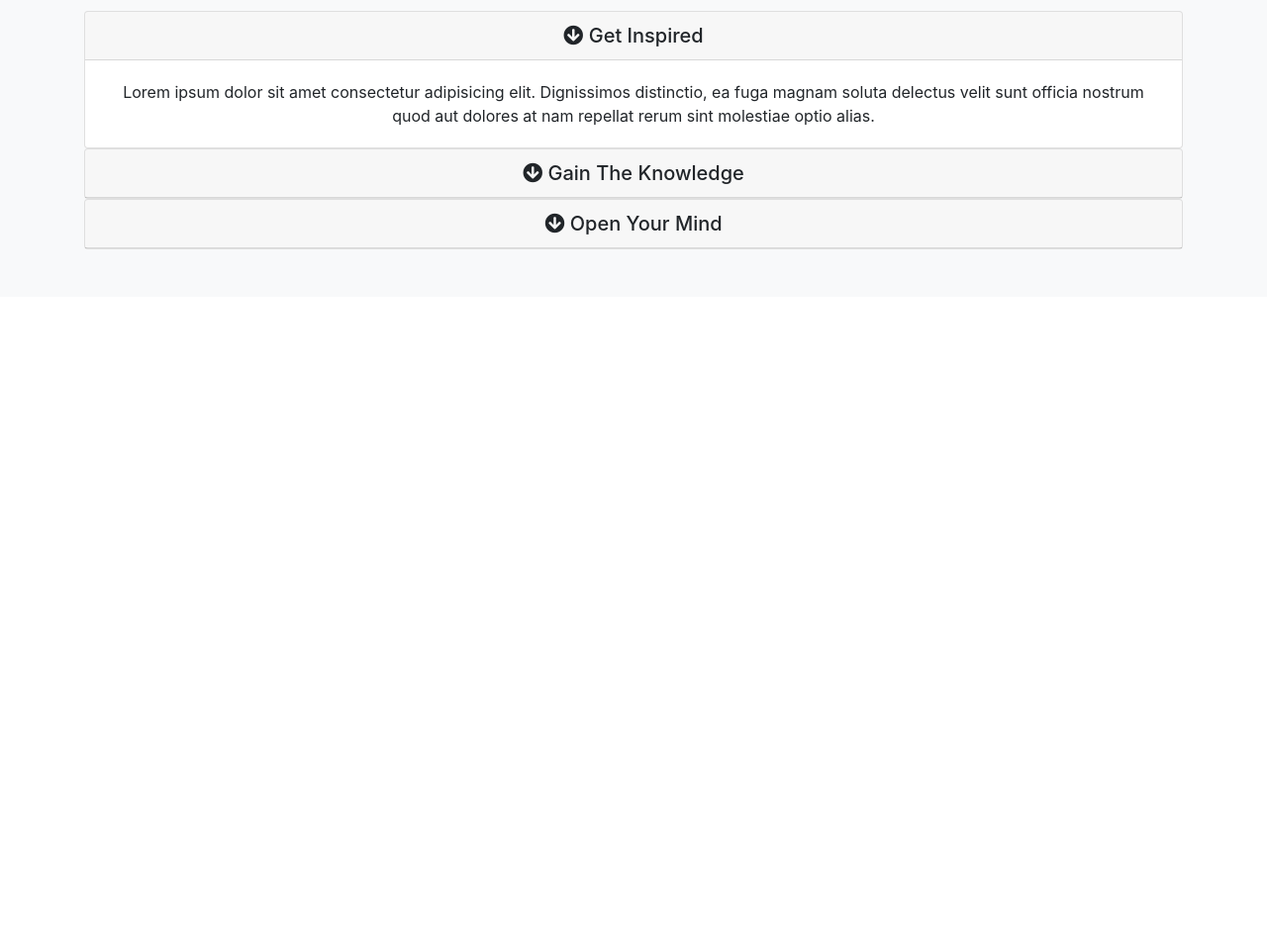
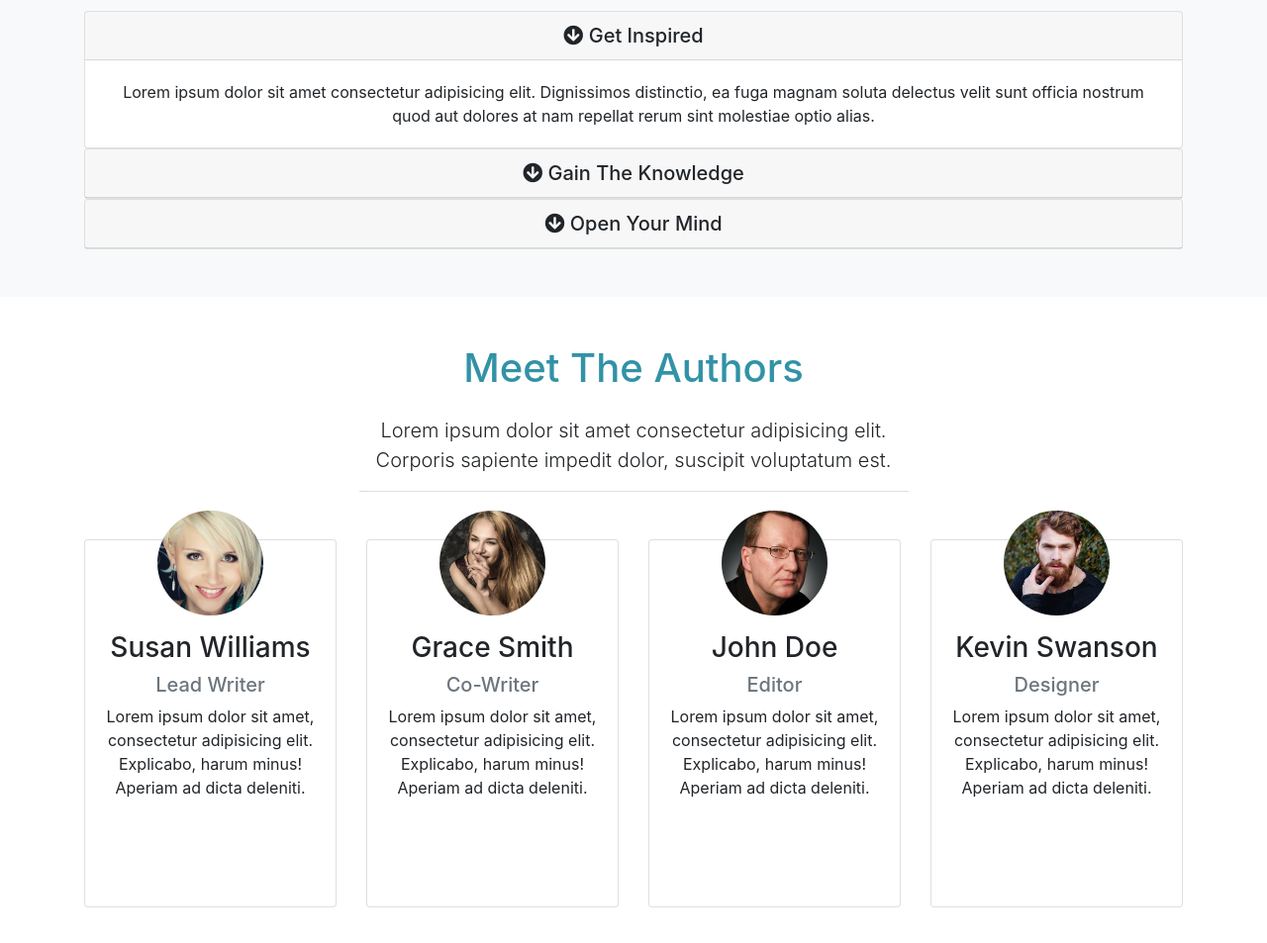
Before and after one commit to CurtisKil/mizuxe, a plain HTML site: page index.html in a window 1280 px wide. Shown: the part 1267-2220 px from the top of the page at 99% size. Before the commit the page ends 1567 px from the top, so only its background shows below. Drawn offline with nearby package versions, Linux system fonts and the light colour scheme.

Commit message:
Authors Area

```diff
--- a/index.html
+++ b/index.html
@@ -249,6 +249,165 @@
       </div>
     </section>
 
+    <!-- AUTHORS -->
+    <section id="authors" class="my-5 text-center">
+      <div class="container">
+        <div class="row">
+          <div class="col">
+            <div class="info-header mb-5">
+              <h1 class="text-primary pb-3">Meet The Authors</h1>
+              <p class="lead">
+                Lorem ipsum dolor sit amet consectetur adipisicing elit.
+                Corporis sapiente impedit dolor, suscipit voluptatum est.
+              </p>
+            </div>
+          </div>
+        </div>
+
+        <div class="row">
+          <div class="col-lg-3 col-md-6">
+            <div class="card">
+              <div class="card-body">
+                <img
+                  src="img/person1.jpg"
+                  alt="Lead Author"
+                  class="img-fluid rounded-circle w-50 mb-3"
+                />
+                <h3>Susan Williams</h3>
+                <h5 class="text-muted">Lead Writer</h5>
+                <p>
+                  Lorem ipsum dolor sit amet, consectetur adipisicing elit.
+                  Explicabo, harum minus! Aperiam ad dicta deleniti.
+                </p>
+                <div class="d-flex justify-content-center">
+                  <div class="p-4">
+                    <a href="http://facebook.com">
+                      <i class="fab fa-facebook"></i
+                    ></a>
+                  </div>
+                  <div class="p-4">
+                    <a href="http://twitter.com">
+                      <i class="fab fa-twitter"></i
+                    ></a>
+                  </div>
+                  <div class="p-4">
+                    <a href="http://instagram.com">
+                      <i class="fab fa-instagram"></i
+                    ></a>
+                  </div>
+                </div>
+              </div>
+            </div>
+          </div>
+
+          <div class="col-lg-3 col-md-6">
+            <div class="card">
+              <div class="card-body">
+                <img
+                  src="img/person2.jpg"
+                  alt="Co-Writer"
+                  class="img-fluid rounded-circle w-50 mb-3"
+                />
+                <h3>Grace Smith</h3>
+                <h5 class="text-muted">Co-Writer</h5>
+                <p>
+                  Lorem ipsum dolor sit amet, consectetur adipisicing elit.
+                  Explicabo, harum minus! Aperiam ad dicta deleniti.
+                </p>
+                <div class="d-flex justify-content-center">
+                  <div class="p-4">
+                    <a href="http://facebook.com">
+                      <i class="fab fa-facebook"></i
+                    ></a>
+                  </div>
+                  <div class="p-4">
+                    <a href="http://twitter.com">
+                      <i class="fab fa-twitter"></i
+                    ></a>
+                  </div>
+                  <div class="p-4">
+                    <a href="http://instagram.com">
+                      <i class="fab fa-instagram"></i
+                    ></a>
+                  </div>
+                </div>
+              </div>
+            </div>
+          </div>
+
+          <div class="col-lg-3 col-md-6">
+            <div class="card">
+              <div class="card-body">
+                <img
+                  src="img/person3.jpg"
+                  alt="Editor"
+                  class="img-fluid rounded-circle w-50 mb-3"
+                />
+                <h3>John Doe</h3>
+                <h5 class="text-muted">Editor</h5>
+                <p>
+                  Lorem ipsum dolor sit amet, consectetur adipisicing elit.
+                  Explicabo, harum minus! Aperiam ad dicta deleniti.
+                </p>
+                <div class="d-flex justify-content-center">
+                  <div class="p-4">
+                    <a href="http://facebook.com">
+                      <i class="fab fa-facebook"></i
+                    ></a>
+                  </div>
+                  <div class="p-4">
+                    <a href="http://twitter.com">
+                      <i class="fab fa-twitter"></i
+                    ></a>
+                  </div>
+                  <div class="p-4">
+                    <a href="http://instagram.com">
+                      <i class="fab fa-instagram"></i
+                    ></a>
+                  </div>
+                </div>
+              </div>
+            </div>
+          </div>
+
+          <div class="col-lg-3 col-md-6">
+            <div class="card">
+              <div class="card-body">
+                <img
+                  src="img/person4.jpg"
+                  alt="Designer"
+                  class="img-fluid rounded-circle w-50 mb-3"
+                />
+                <h3>Kevin Swanson</h3>
+                <h5 class="text-muted">Designer</h5>
+                <p>
+                  Lorem ipsum dolor sit amet, consectetur adipisicing elit.
+                  Explicabo, harum minus! Aperiam ad dicta deleniti.
+                </p>
+                <div class="d-flex justify-content-center">
+                  <div class="p-4">
+                    <a href="http://facebook.com">
+                      <i class="fab fa-facebook"></i
+                    ></a>
+                  </div>
+                  <div class="p-4">
+                    <a href="http://twitter.com">
+                      <i class="fab fa-twitter"></i
+                    ></a>
+                  </div>
+                  <div class="p-4">
+                    <a href="http://instagram.com">
+                      <i class="fab fa-instagram"></i
+                    ></a>
+                  </div>
+                </div>
+              </div>
+            </div>
+          </div>
+        </div>
+      </div>
+    </section>
+
     <script
       src="http://code.jquery.com/jquery-3.5.1.min.js"
       integrity="sha256-9/aliU8dGd2tb6OSsuzixeV4y/faTqgFtohetphbbj0="
--- a/scss/style.scss
+++ b/scss/style.scss
@@ -37,6 +37,21 @@ body {
   border-bottom: 1.5px #ddd solid;
 }
 
+#authors {
+  img {
+    margin-top: -50px;
+  }
+
+  .card:hover {
+    background: $primary;
+    color: #fff;
+  }
+
+  .fab {
+    color: #fff;
+  }
+}
+
 @media (max-width: 768px) {
   #showcase {
     min-height: 500px;
```
Also changed, not shown: css/style.css, 1 other file.
